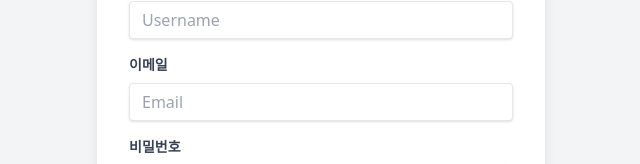
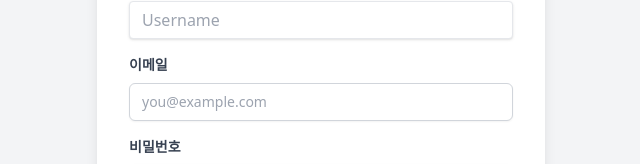
Before and after one commit to together-english/together-english-frontend, a Next.js app: page /register in a window 1280 px wide. Shown: the part 259-423 px from the top of the page, without its empty margins (319-959 px from the left). Built offline with nearby package versions, Linux system fonts and the light colour scheme.

Commit message:
update emailInput

```diff
--- a/app/(without-nav)/register/page.tsx
+++ b/app/(without-nav)/register/page.tsx
@@ -1,9 +1,10 @@
 "use client";
-import "../../../styles/globals.css";
-import { ChangeEvent, useCallback, useState } from "react";
-import { useRouter } from "next/navigation";
+import EmailInput from "@/components/input/emailInput";
 import { useAuth } from "@/contexts";
 import Link from "next/link";
+import { useRouter } from "next/navigation";
+import { ChangeEvent, useCallback, useState } from "react";
+import "../../../styles/globals.css";
 
 type SignUpFormType = Record<
   "name" | "email" | "password" | "confirmPassword",
@@ -20,12 +21,22 @@ export default function register() {
       password: "",
       confirmPassword: "",
     });
+  const [isEmailValid, setIsEmailValid] = useState<boolean>(false);
+  const handleEmailChange = (newEmail: string, isValid: boolean) => {
+    setForm((prevForm) => ({
+      ...prevForm,
+      email: newEmail,
+    }));
+    setIsEmailValid(isValid);
+    console.log("Email changed to:", newEmail, "Is valid:", isValid);
+  };
   const changed = useCallback(
     (key: string) => (e: ChangeEvent<HTMLInputElement>) => {
       setForm((obj) => ({ ...obj, [key]: e.target.value }));
     },
     []
   );
+
   const createAcount = useCallback(() => {
     console.log(name, email, password, confirmPassword);
     if (password === confirmPassword) {
@@ -65,14 +76,7 @@ export default function register() {
             >
               이메일
             </label>
-            <input
-              className="shadow appearance-none border rounded w-full py-2 px-3 text-gray-700 dark:text-gray-300 leading-tight focus:outline-none focus:shadow-outline"
-              id="email"
-              type="email"
-              value={email}
-              onChange={changed("email")}
-              placeholder="Email"
-            />
+            <EmailInput onEmailChange={handleEmailChange} />
           </div>
           <div className="mb-2">
             <label
--- a/components/input/emailInput.tsx
+++ b/components/input/emailInput.tsx
@@ -1,6 +1,10 @@
 import React, { useState } from "react";
 
-const EmailInput: React.FC = () => {
+interface EmailInputProps {
+  onEmailChange: (email: string, isValid: boolean) => void;
+}
+
+const EmailInput: React.FC<EmailInputProps> = ({ onEmailChange }) => {
   const [email, setEmail] = useState<string>("");
   const [error, setError] = useState<string>("");
 
@@ -11,13 +15,20 @@ const EmailInput: React.FC = () => {
 
   const handleChange = (e: React.ChangeEvent<HTMLInputElement>) => {
     const inputEmail = e.target.value;
+
+    if (inputEmail.trim() === "") {
       setEmail(inputEmail);
+      setError(""); // 에러 메시지 제거
+      onEmailChange(inputEmail, true); // 공백일 경우 유효하다고 처리
+      return;
+    }
 
-    if (!validateEmail(inputEmail)) {
-      setError("Invalid email address");
-    } else {
-      setError("");
-    }
+    const isValid = validateEmail(inputEmail);
+
+    setEmail(inputEmail);
+    setError(isValid ? "" : "Invalid email address");
+
+    onEmailChange(inputEmail, isValid);
   };
 
   const handleSubmit = (e: React.FormEvent) => {
@@ -28,14 +39,7 @@ const EmailInput: React.FC = () => {
   };
 
   return (
-    <form onSubmit={handleSubmit} className="max-w-md mx-auto mt-10">
-      <div className="mb-4">
-        <label
-          htmlFor="email"
-          className="block text-sm font-medium text-gray-700"
-        >
-          Email
-        </label>
+    <div>
       <input
         type="email"
         id="email"
@@ -48,13 +52,6 @@ const EmailInput: React.FC = () => {
       />
       {error && <p className="mt-2 text-sm text-red-600">{error}</p>}
     </div>
-      <button
-        type="submit"
-        className="w-full py-2 px-4 border border-transparent rounded-md shadow-sm text-sm font-medium text-white bg-indigo-600 hover:bg-indigo-700 focus:outline-none focus:ring-2 focus:ring-offset-2 focus:ring-indigo-500"
-      >
-        Submit
-      </button>
-    </form>
   );
 };
 
```
Lines whose indentation alone changed are shown as unchanged.
